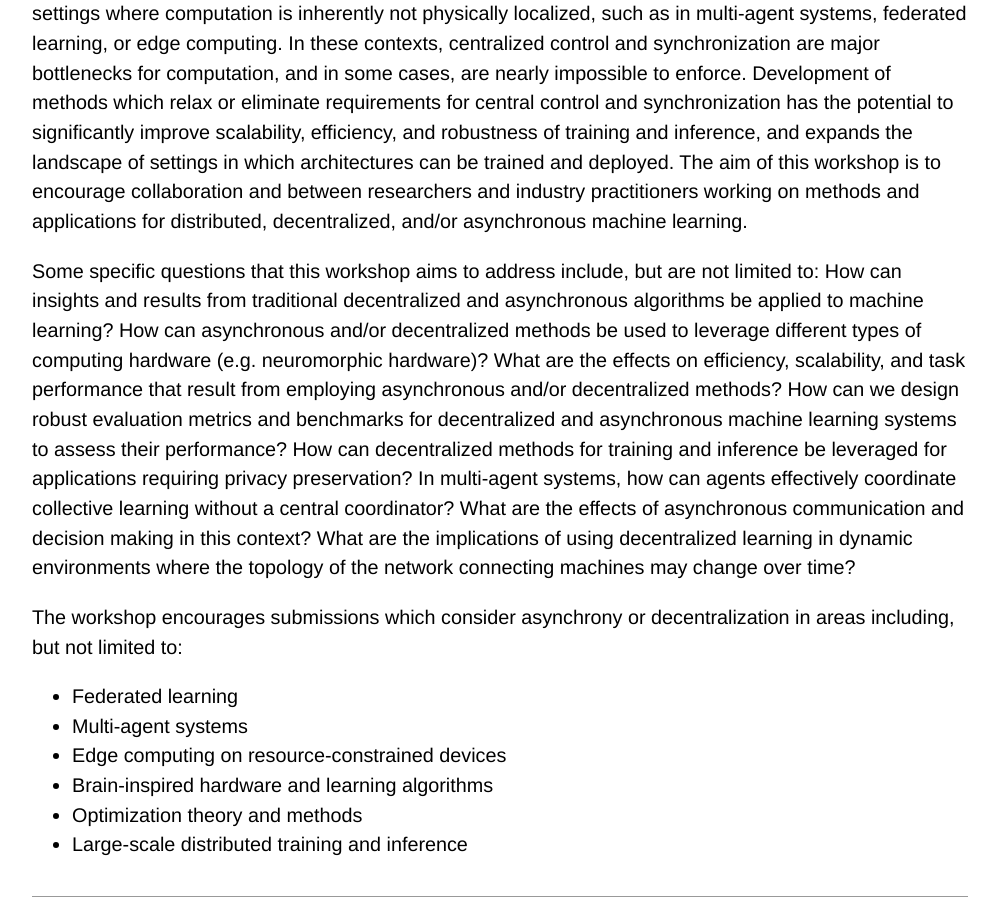
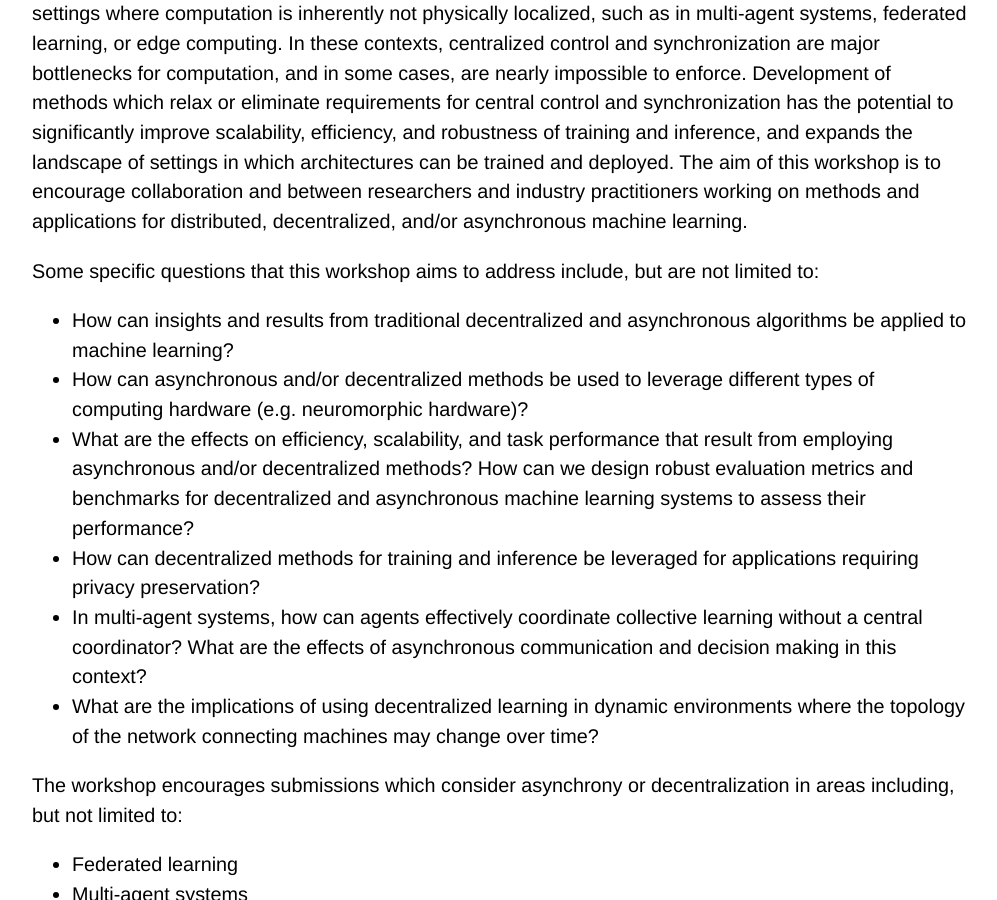
Before and after one commit to DDA-ICLR2025/site-public, a Jekyll site: the page built from index.md, in a window 1280 px wide and 900 px high, scrolled down 628 px. Shown: the whole window, without its empty margins (140-1137 px from the left). Built offline with Jekyll 4.4.1, drawn with Linux system fonts in a browser that asks for light colours; some web fonts are replaced.

Commit message:
fmt: adds bullet points to questions

```diff
--- a/index.md
+++ b/index.md
@@ -10,12 +10,12 @@ Learning'.
 Neural networks are increasingly being trained and deployed in distributed computing environments. The need for distributed computation arises not only in the context of large models or datasets, but also in settings where computation is inherently not physically localized, such as in multi-agent systems, federated learning, or edge computing. In these contexts, centralized control and synchronization are major bottlenecks for computation, and in some cases, are nearly impossible to enforce. Development of methods which relax or eliminate requirements for central control and synchronization has the potential to significantly improve scalability, efficiency, and robustness of training and inference, and expands the landscape of settings in which architectures can be trained and deployed. The aim of this workshop is to encourage collaboration and  between researchers and industry practitioners working on methods and applications for distributed, decentralized, and/or asynchronous machine learning.
 
 Some specific questions that this workshop aims to address include, but are not limited to:
-How can insights and results from traditional decentralized and asynchronous algorithms be applied to machine learning?
-How can asynchronous and/or decentralized methods be used to leverage different types of computing hardware (e.g. neuromorphic hardware)?
-What are the effects on efficiency, scalability, and task performance that result from employing asynchronous and/or decentralized methods? How can we design robust evaluation metrics and benchmarks for decentralized and asynchronous machine learning systems to assess their performance?
-How can decentralized methods for training and inference be leveraged for applications requiring privacy preservation?
-In multi-agent systems, how can agents effectively coordinate collective learning without a central coordinator? What are the effects of asynchronous communication and decision making in this context?
-What are the implications of using decentralized learning in dynamic environments where the topology of the network connecting machines may change over time?
+  - How can insights and results from traditional decentralized and asynchronous algorithms be applied to machine learning?
+  - How can asynchronous and/or decentralized methods be used to leverage different types of computing hardware (e.g. neuromorphic hardware)?
+  - What are the effects on efficiency, scalability, and task performance that result from employing asynchronous and/or decentralized methods? How can we design robust evaluation metrics and benchmarks for decentralized and asynchronous machine learning systems to assess their performance?
+  - How can decentralized methods for training and inference be leveraged for applications requiring privacy preservation?
+  - In multi-agent systems, how can agents effectively coordinate collective learning without a central coordinator? What are the effects of asynchronous communication and decision making in this context?
+  - What are the implications of using decentralized learning in dynamic environments where the topology of the network connecting machines may change over time?
 
 The workshop encourages submissions which consider asynchrony or decentralization in areas including, but not limited to:
   - Federated learning
```
